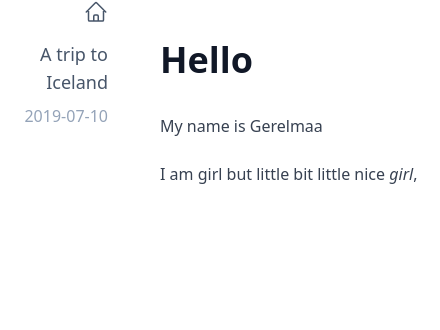
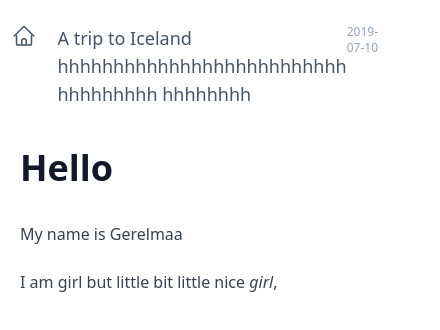
Before and after one commit to gegeemaa/technicalblog, a Next.js app: page /posts/post1 in a window 390 px wide. Shown: the top 330 px of the page, 440 px wide, since content can reach past the window. Built offline with nearby package versions, Linux system fonts and the light colour scheme.

Commit message:
Add responsive design

```diff
--- a/app/posts/[slug]/page.tsx
+++ b/app/posts/[slug]/page.tsx
@@ -23,27 +23,29 @@ const PostPage = (props: any) => {
     const slug = props.params.slug;
     const post = getPostContent(slug);
     return(
-        <div className="grid grid-cols-12 gap-10">
-            <div className="sticky top-0 col-span-4 px-3 self-start text-right">
-                <Link href="/" className="text-base text-slate-600">
+        <div className="grid grid-cols-1 md:grid-cols-12 gap-10">
+            <div className="md:sticky top-0 grid-cols-1 md:col-span-4 max-[500px]:px-3 max-[500px]:mt-6 md:self-start md:text-right ">
+                <div className="max-[500px]:flex max-[500px]:flex-row">
+                    <Link href="/" className="text-base text-slate-600 max-[500px]:basis-1/3 md:absolute md:right-2">
                         <svg
                             xmlns="http://www.w3.org/2000/svg"
                             fill="none" viewBox="0 0 24 24"
                             strokeWidth={1.5}
-                        stroke="currentColor" className="w-6 h-6 right-3 absolute">
+                            stroke="currentColor" className="w-6 h-6">
                         <path strokeLinecap="round"
                         strokeLinejoin="round"
                         d="M2.25 12l8.954-8.955c.44-.439 1.152-.439 1.591 0L21.75 12M4.5 9.75v10.125c0 .621.504 1.125 1.125 1.125H9.75v-4.875c0-.621.504-1.125 1.125-1.125h2.25c.621 0 1.125.504 1.125 1.125V21h4.125c.621 0 1.125-.504 1.125-1.125V9.75M8.25 21h8.25" />
                         </svg>
                     </Link>
-                <div className="my-10">
+                    <div className="md:mt-2 md:pt-10 max-[500px]:flex max-[500px]:justify-between max-[500px]:basis-2/3">
                         <h1 className="text-lg text-slate-600">
                             {post.data.title}
                         </h1>
-                    <p className="text-slate-400 mt-2">{post.data.date}</p>
+                        <p className="text-slate-400 md:mt-2 text-xs">{post.data.date}</p>
                     </div>
                 </div>
-            <article className="prose col-span-8 py-10">
+            </div>
+            <article className="prose col-span-1 md:col-span-8 md:py-10 px-5">
                 <Markdown>{post.content}</Markdown>
             </article>
         </div>
--- a/posts/post1.md
+++ b/posts/post1.md
@@ -1,5 +1,5 @@
 ---
-title: A trip to Iceland
+title: A trip to Iceland hhhhhhhhhhhhhhhhhhhhhhhhhh hhhhhhhhh hhhhhhhh
 subtitle: 'Watson & Crick '
 date: '2019-07-10'
 ---
```
Lines whose indentation alone changed are shown as unchanged.
